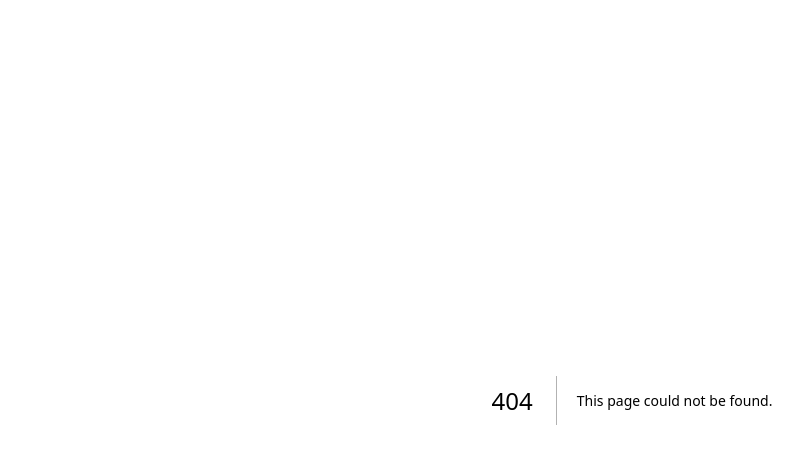
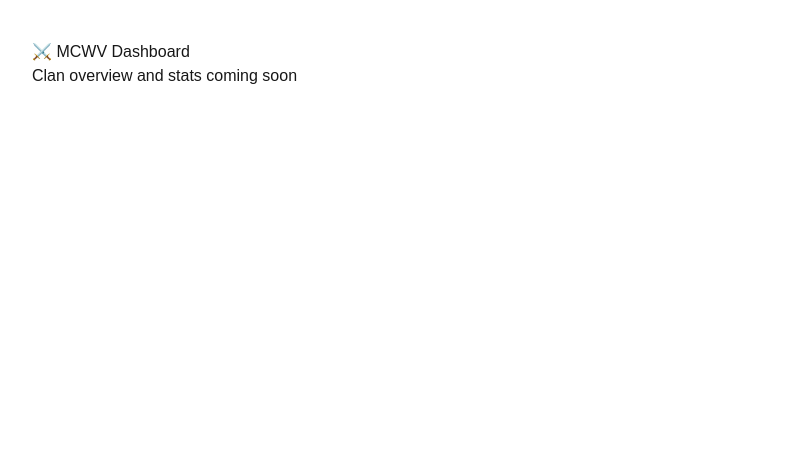
Before and after one commit to ILostMyMicrowave/mcwv-hub, a Next.js app: page /dashboard in a window 1280 px wide. Before the commit this address had no page. Shown: the top 464 px of the page, without its empty margins (8-811 px from the left). Built offline with nearby package versions, Linux system fonts and the light colour scheme.

Commit message:
Create page.tsx

```diff
--- /dev/null
+++ b/app/dashboard/page.tsx
@@ -0,0 +1,8 @@
+export default function Dashboard() {
+  return (
+    <main style={{ padding: 40 }}>
+      <h1>⚔️ MCWV Dashboard</h1>
+      <p>Clan overview and stats coming soon</p>
+    </main>
+  );
+}
```
